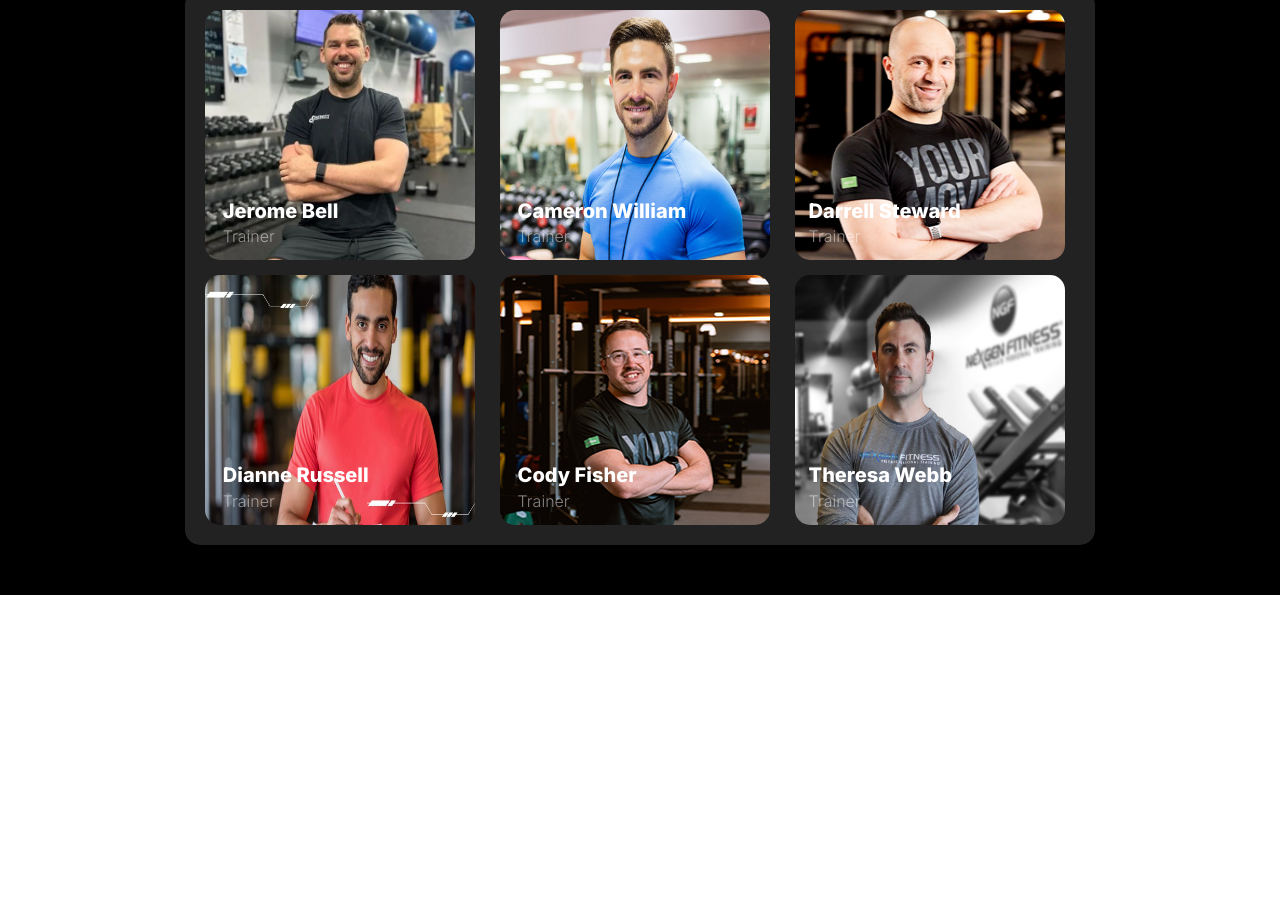
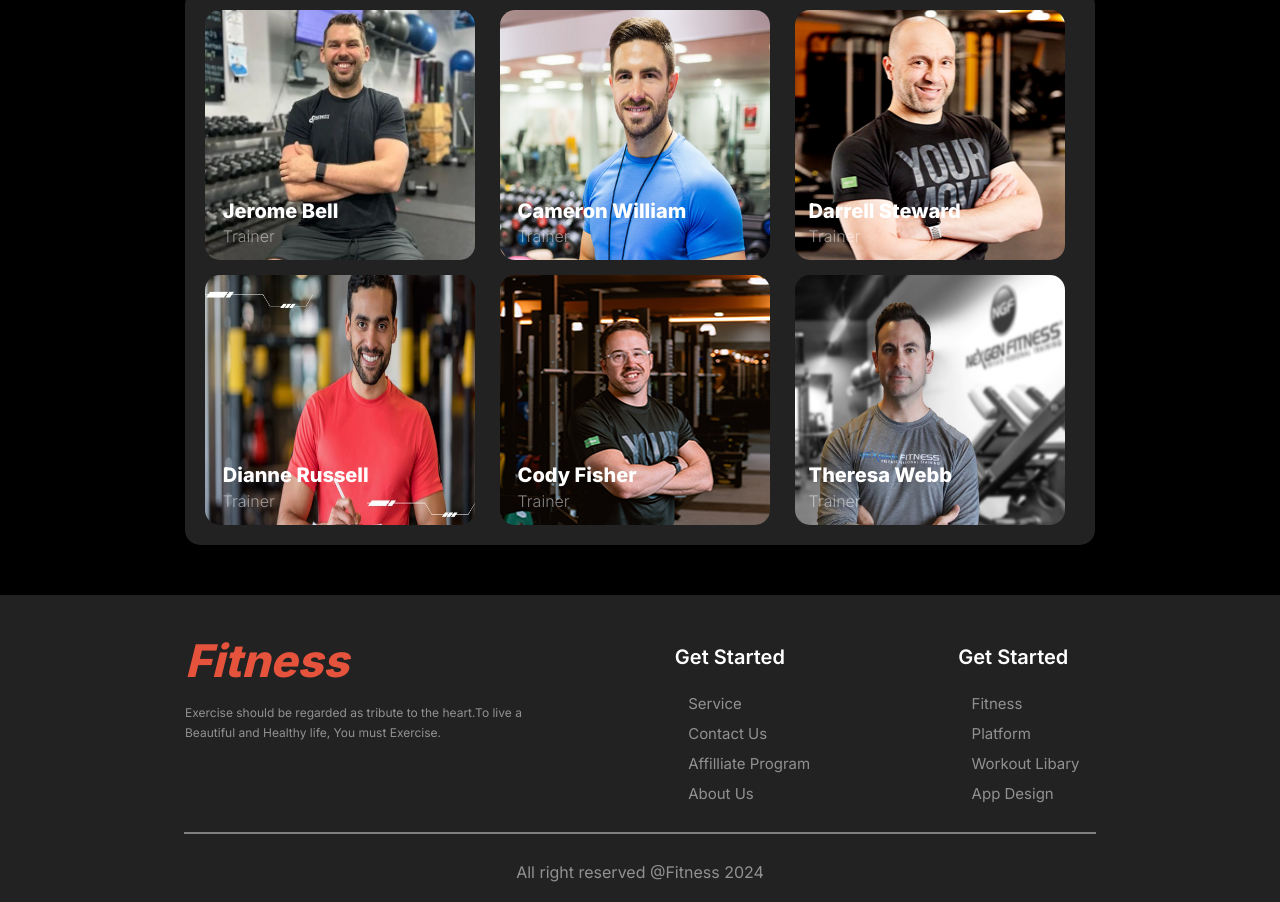
Before and after one commit to Limon2452/Assignment-2, a plain HTML site: page index.html in a window 1280 px wide. Shown: the part 2445-3347 px from the top of the page. Before the commit the page ends 3040 px from the top, so only its background shows below. Drawn offline with Linux system fonts and the light colour scheme; a web font is replaced by a local one.

Commit message:
Added Footer Section Html,Css Code

```diff
--- a/css/style.css
+++ b/css/style.css
@@ -497,3 +497,57 @@ table,tr,td{
 }
 
 /* Team section Ends */
+
+/* footer section start */
+
+.footer-main{
+    background-color: rgb(34, 34, 34);
+}
+.footer-section{
+    display: flex;
+    gap: 120px;
+    max-width: 910px;
+    margin: 0 auto;
+}
+.footer-title{
+    font-size: 45px;
+    font-weight: 800;
+    font-style: italic;
+    color: rgb(230, 83, 60);
+    margin-bottom: 15px;
+}
+.footer-discription{
+    color: rgba(255, 255, 255, 0.5);
+    font-size: 12px;
+    font-weight: 400;
+    line-height: 20px;
+    max-width: 420px;
+}
+.footer-item-section{
+    text-align: center;
+    width: 200px;
+    margin-top: 30px;
+}
+.footer-item-title{
+    color: white;
+    font-size: 20px;
+    font-weight: 600;
+}
+.footer-item{
+    color: rgba(255, 255, 255, 0.5);
+    font-size: 15px;
+    font-weight: 400;
+    line-height: 30px;
+    list-style: none;
+    text-align: start;
+}
+.line{
+    max-width: 910px;
+}
+.copyright-style{
+    color: white;
+    text-align: center;
+    color: rgba(255, 255, 255, 0.5);
+    padding: 20px;
+}
+/* footer section ends */
--- a/index.html
+++ b/index.html
@@ -201,7 +201,42 @@
         </section>
     </main>
 
+</body>
+<footer>
+    <section class="footer-main">
+        <div class="footer-section">
+            <div class="footer-design">
+                <h1 class="footer-title">Fitness</h1>
+                <p class="footer-discription">Exercise should be regarded as tribute to the heart.To live a Beautiful and Healthy life, You must Exercise.</p>
+            </div>
+            <div class="footer-item-section">
+                <h3 class="footer-item-title">Get Started</h3>
+                <ul class="footer-item">
+                    <li>Service</li>
+                    <li>Contact Us</li>
+                    <li>Affilliate Program</li>
+                    <li>About Us</li>
+                </ul>
+            </div>
+            <div class="footer-item-section">
+                <h3 class="footer-item-title">Get Started</h3>
+                <ul class="footer-item">
+                    <li>Fitness</li>
+                    <li>Platform</li>
+                    <li>Workout Libary</li>
+                    <li>App Design</li>
+                </ul>
+            </div>
+        </div>
+        <div>
+            <hr color="gray" class="line">
+            <div class="copyright-style">
+                All right reserved @Fitness 2024
+            </div>
 
-</body>
+        </div>
+
+    </section>
+</footer>
 
 </html>
```
